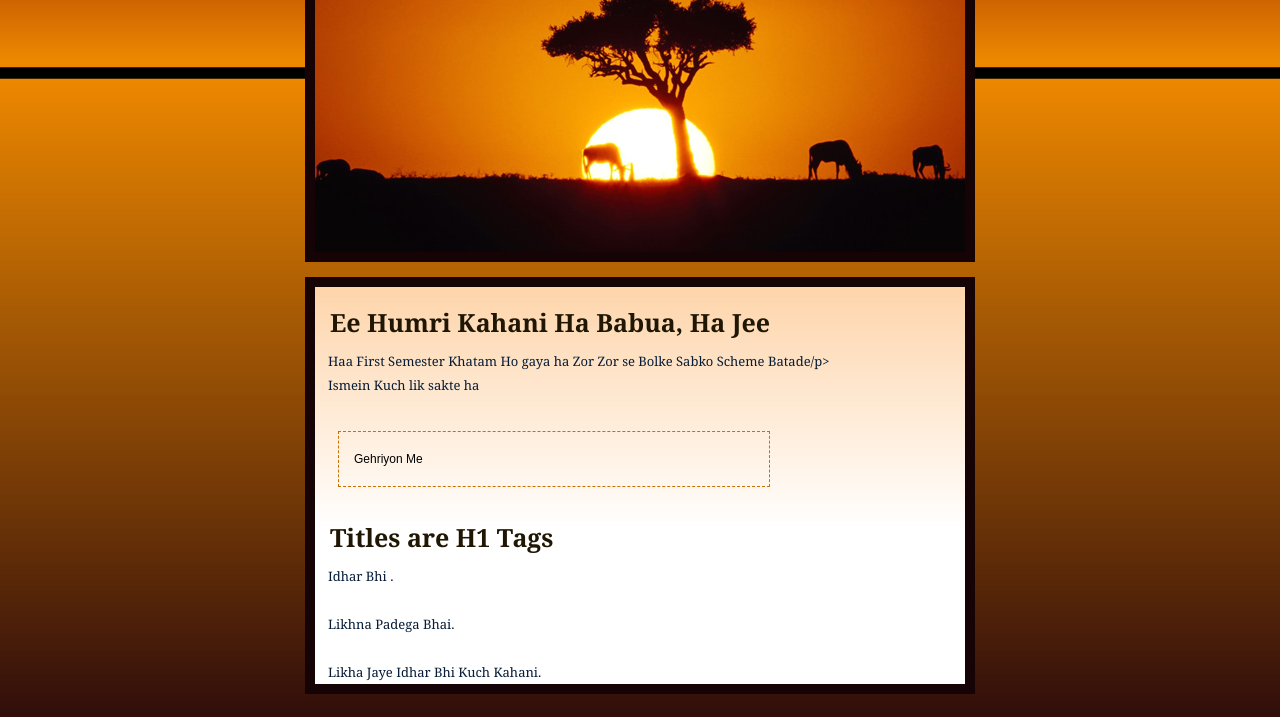
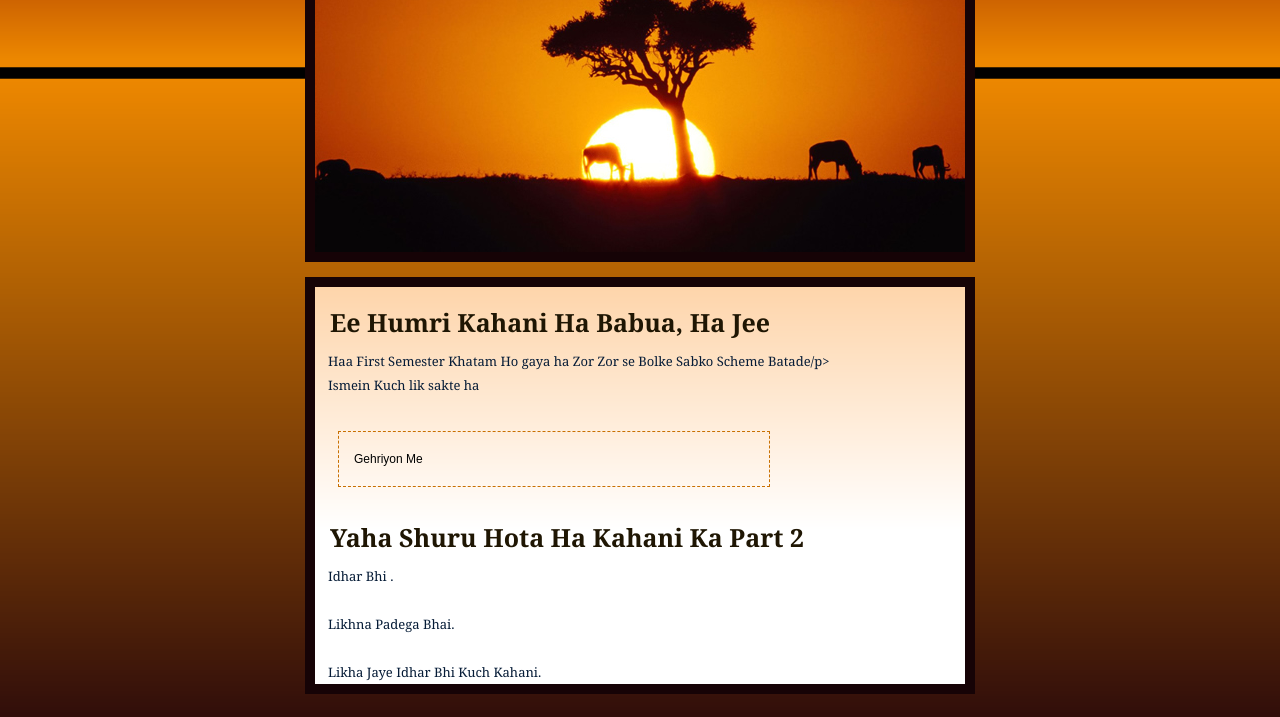
Before and after one commit to AsmitKumar321/test, a plain HTML site: page index.html in a window 1280 px wide. Shown: the part 83-800 px from the top of the page. Drawn offline with Linux system fonts and the light colour scheme.

Commit message:
Update index.html

```diff
--- a/index.html
+++ b/index.html
@@ -21,7 +21,7 @@
         <p> Ismein Kuch lik sakte ha </p><br />
                 <blockquote><p> Gehriyon Me</p></blockquote>
                 </div>
-        <h1>Titles are H1 Tags</h1>
+        <h1>Yaha Shuru Hota Ha Kahani Ka Part 2</h1>
             <div class="contentText"><p> Idhar Bhi .</p><br />
         <p>Likhna Padega Bhai.</p><br />
           <p>Likha Jaye Idhar Bhi Kuch Kahani.</p></div>
```
